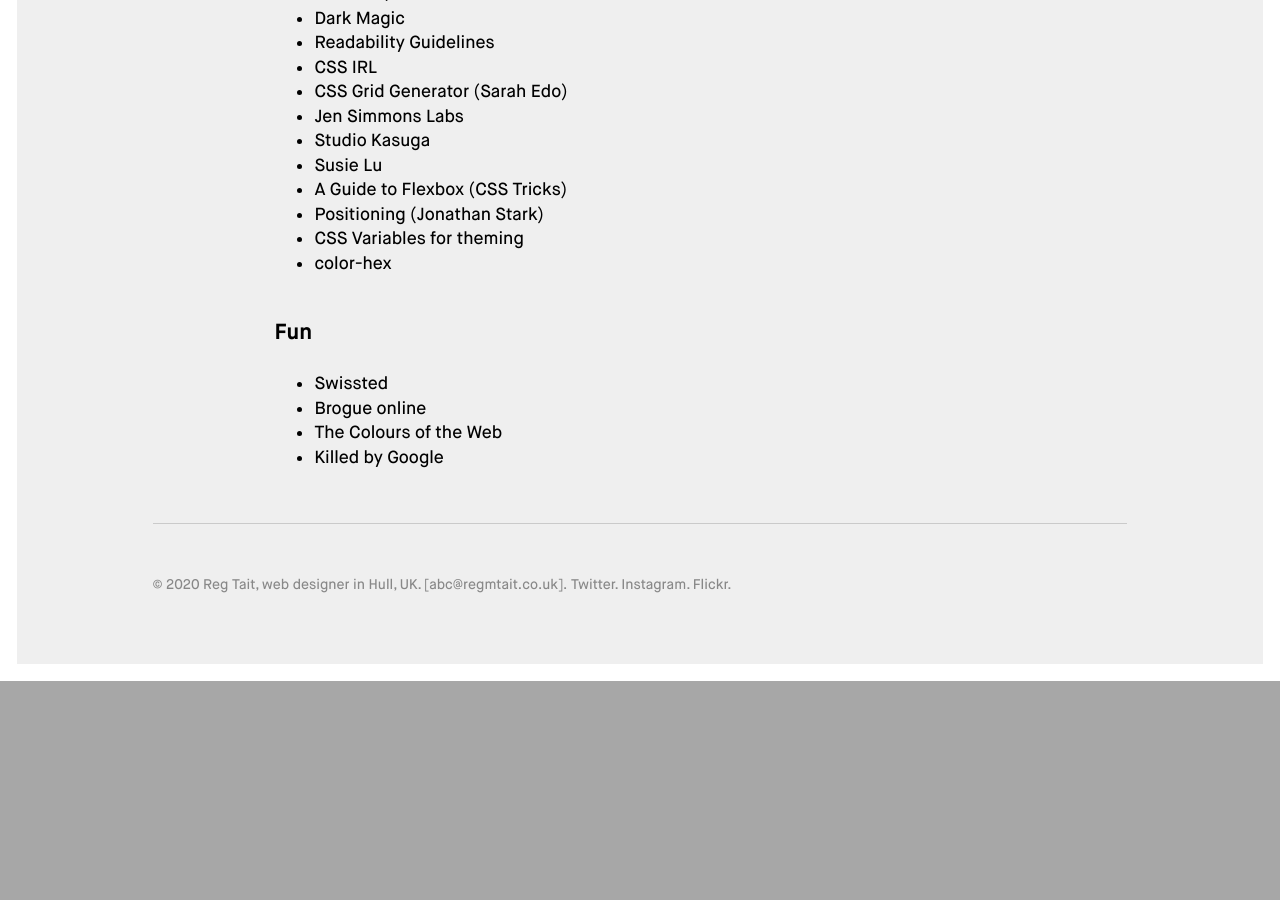
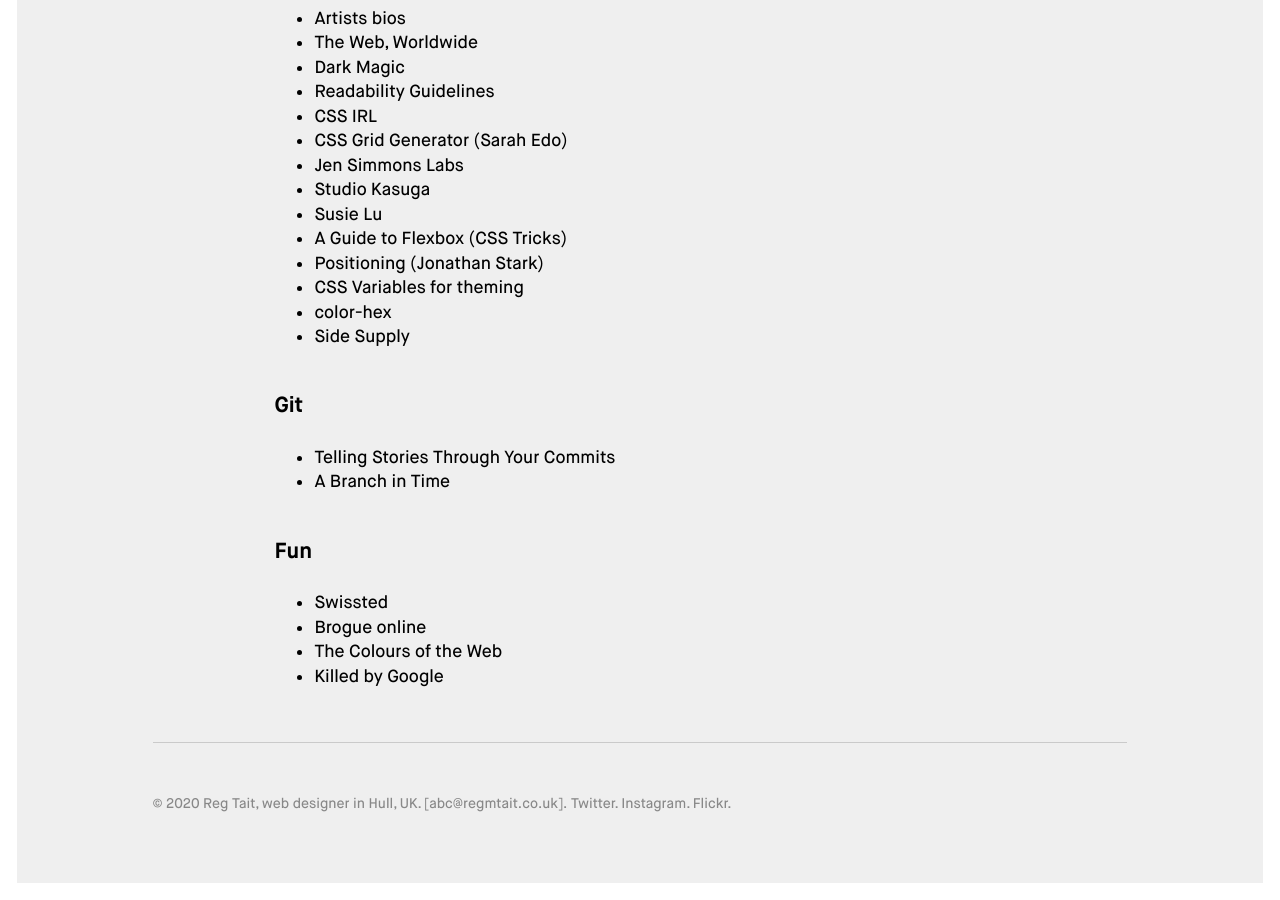
Before and after one commit to regmtait/regmtait.co.uk, a Jekyll site: the page built from links.md, in a window 1280 px wide and 900 px high, scrolled down 5117 px. Built offline with Jekyll 4.4.1, drawn with Linux system fonts in a browser that asks for light colours; before the commit the page ends 5798 px from its top, so only the background shows below that; some of the changed text lies outside the part shown.

Commit message:
Update links.md

```diff
--- a/links.md
+++ b/links.md
@@ -208,6 +210,12 @@
 * [Positioning (Jonathan Stark)](https://jonathanstark.com/xyps)
 * [CSS Variables for theming](https://codepen.io/ohansemmanuel/pen/xYKgwE)
 * [color-hex](https://www.color-hex.com/)
+* [Side Supply](https://sidesupply.com/our-mission)
+
+## Git
+
+* [Telling Stories Through Your Commits](https://blog.mocoso.co.uk/talks/2015/01/12/telling-stories-through-your-commits/)
+* [A Branch in Time](https://tekin.co.uk/2019/02/a-talk-about-revision-histories)
 
 ## Fun
 
```
Also changed, not shown: other parts of links.md (+2 -0 lines).
